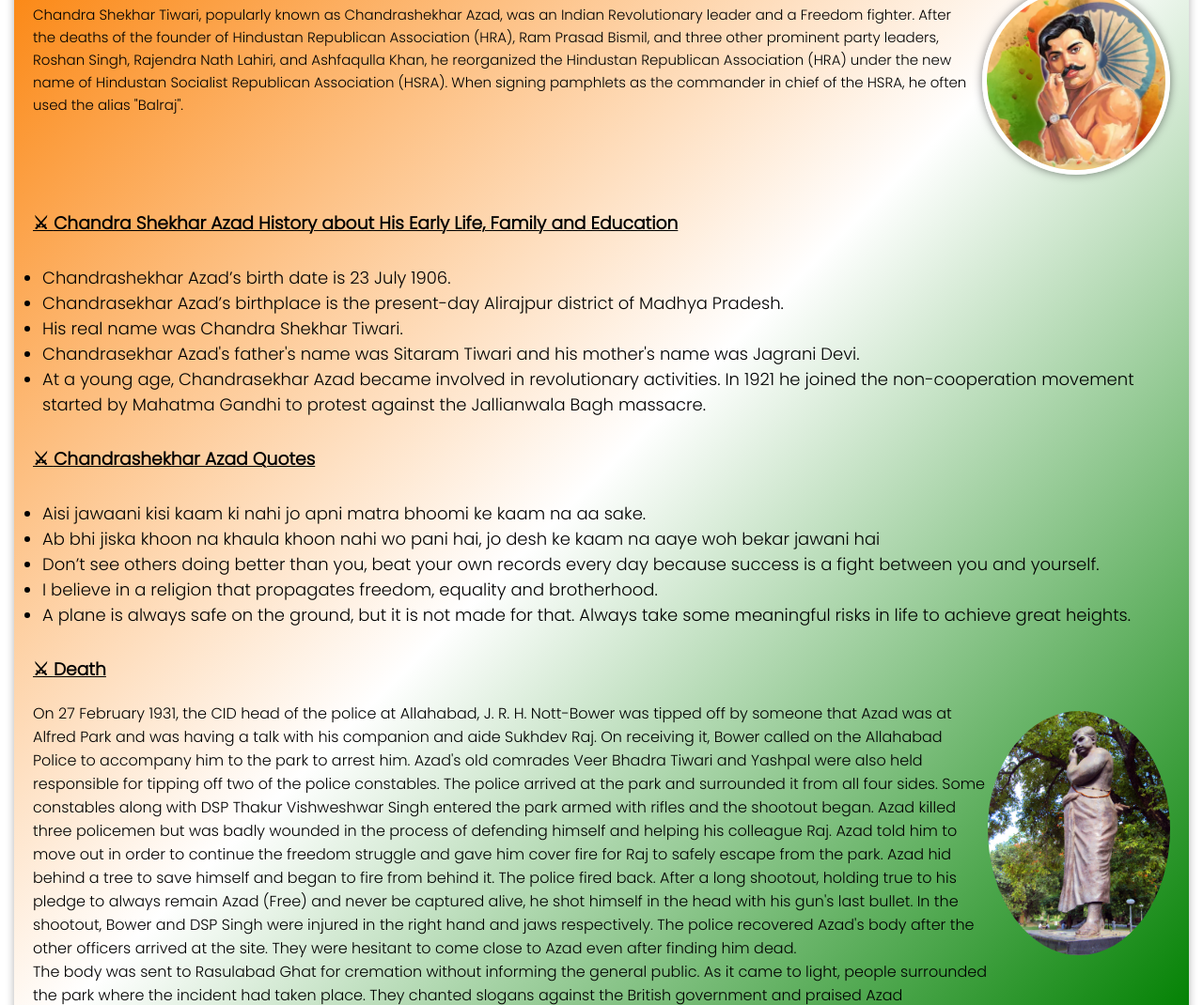
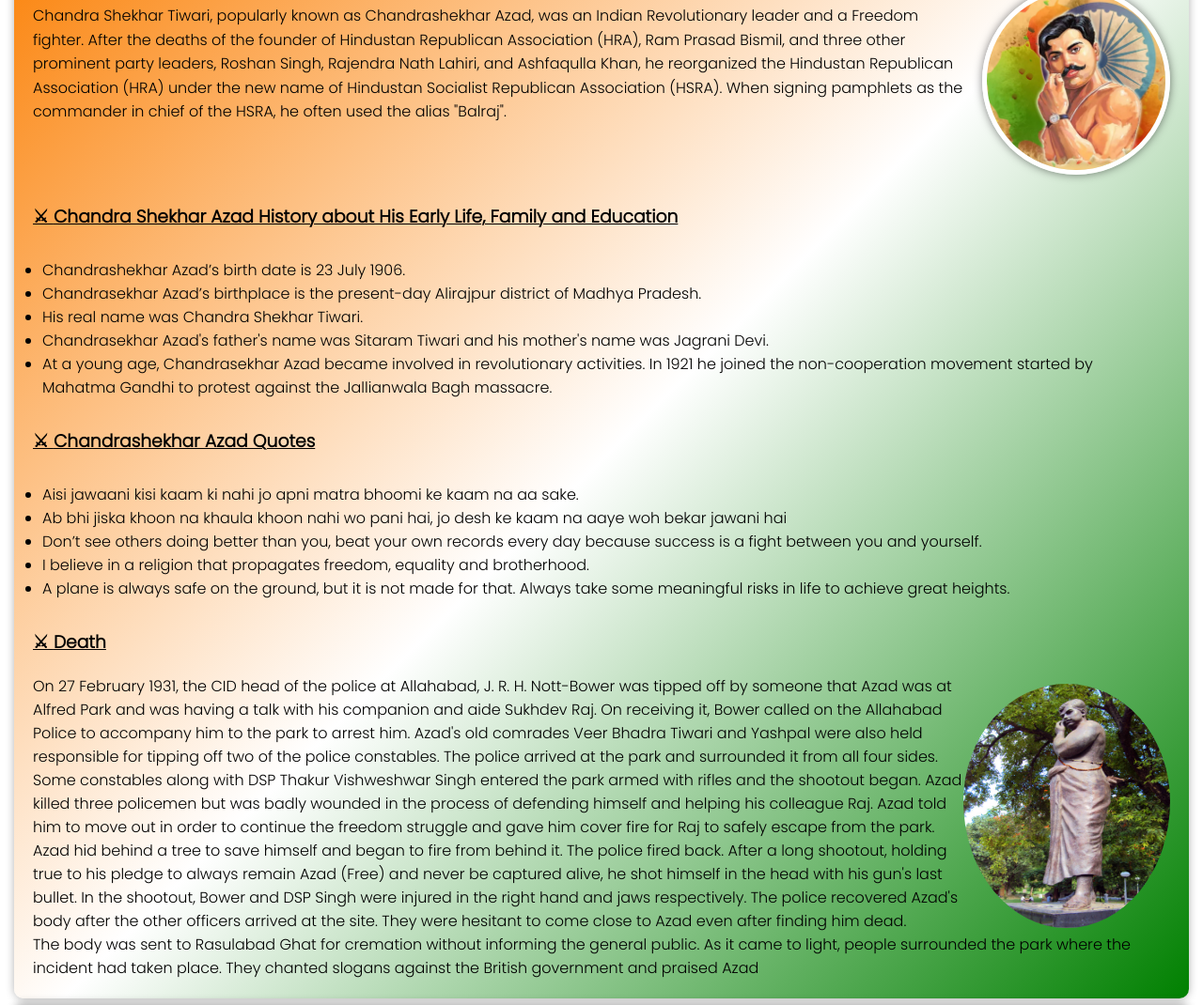
Before and after one commit to jagdtri2003/CODSOFT, a plain HTML site: page TributeWebsite/index.html in a window 1280 px wide. Shown: the part 97-1167 px from the top of the page at 94% size. Drawn offline with Linux system fonts and the light colour scheme; a web font is replaced by a local one.

Commit message:
modified:   TributeWebsite/index.html

```diff
--- a/TributeWebsite/index.html
+++ b/TributeWebsite/index.html
@@ -43,10 +43,10 @@
         <div class="row4">
             <h3>Death</h3>
             <div class="d2">
-            <p>On 27 February 1931, the CID head of the police at Allahabad, J. R. H. Nott-Bower was tipped off by someone that Azad was at Alfred Park and was having a talk with his companion and aide Sukhdev Raj. On receiving it, Bower called on the Allahabad Police to accompany him to the park to arrest him. Azad's old comrades Veer Bhadra Tiwari and Yashpal were also held responsible for tipping off two of the police constables. The police arrived at the park and surrounded it from all four sides. Some constables along with DSP Thakur Vishweshwar Singh entered the park armed with rifles and the shootout began. Azad killed three policemen but was badly wounded in the process of defending himself and helping his colleague Raj. Azad told him to move out in order to continue the freedom struggle and gave him cover fire for Raj to safely escape from the park. Azad hid behind a tree to save himself and began to fire from behind it. The police fired back. After a long shootout, holding true to his pledge to always remain Azad (Free) and never be captured alive, he shot himself in the head with his gun's last bullet. In the shootout, Bower and DSP Singh were injured in the right hand and jaws respectively. The police recovered Azad's body after the other officers arrived at the site. They were hesitant to come close to Azad even after finding him dead.
+            <p><img src="img2.jpg" class="img2">On 27 February 1931, the CID head of the police at Allahabad, J. R. H. Nott-Bower was tipped off by someone that Azad was at Alfred Park and was having a talk with his companion and aide Sukhdev Raj. On receiving it, Bower called on the Allahabad Police to accompany him to the park to arrest him. Azad's old comrades Veer Bhadra Tiwari and Yashpal were also held responsible for tipping off two of the police constables. The police arrived at the park and surrounded it from all four sides. Some constables along with DSP Thakur Vishweshwar Singh entered the park armed with rifles and the shootout began. Azad killed three policemen but was badly wounded in the process of defending himself and helping his colleague Raj. Azad told him to move out in order to continue the freedom struggle and gave him cover fire for Raj to safely escape from the park. Azad hid behind a tree to save himself and began to fire from behind it. The police fired back. After a long shootout, holding true to his pledge to always remain Azad (Free) and never be captured alive, he shot himself in the head with his gun's last bullet. In the shootout, Bower and DSP Singh were injured in the right hand and jaws respectively. The police recovered Azad's body after the other officers arrived at the site. They were hesitant to come close to Azad even after finding him dead.
                 <br>
-                The body was sent to Rasulabad Ghat for cremation without informing the general public. As it came to light, people surrounded the park where the incident had taken place. They chanted slogans against the British government and praised Azad</p>
-                <img src="img2.jpg" class="img2">
+                The body was sent to Rasulabad Ghat for cremation without informing the general public. As it came to light, people surrounded the park where the incident had taken place. They chanted slogans against the British government and praised Azad
+                </p>
             </div>
         </div>
     </div>
--- a/TributeWebsite/style.css
+++ b/TributeWebsite/style.css
@@ -35,7 +35,7 @@ body {
 }
 
 .content p {
-    font-size: 15px;
+    font-size: 16px;
     line-height: 1.6;
     padding-right: 10px;
     padding-top: 18px;
@@ -49,6 +49,7 @@ body {
     border: 5px solid #fff;
     box-shadow: 0 0 10px rgba(0, 0, 0, 0.5);
     object-fit: cover;
+    float: left;
 }
 
 .main{
@@ -62,7 +63,7 @@ ul {
     list-style: disc;
     padding: 10px;
     margin: 10px 20px;
-    font-size: 18px;
+    font-size: 16px;
 
 }
 
@@ -88,6 +89,10 @@ i{
     display: flex;
 }
 
+.row4 div p{
+    font-size: 16px;
+}
+
 
 
 
@@ -96,6 +101,7 @@ i{
     width: 220px;
     border-radius: 50%;
     padding-top: 10px;
+    float: right;
 }
 
 
```
